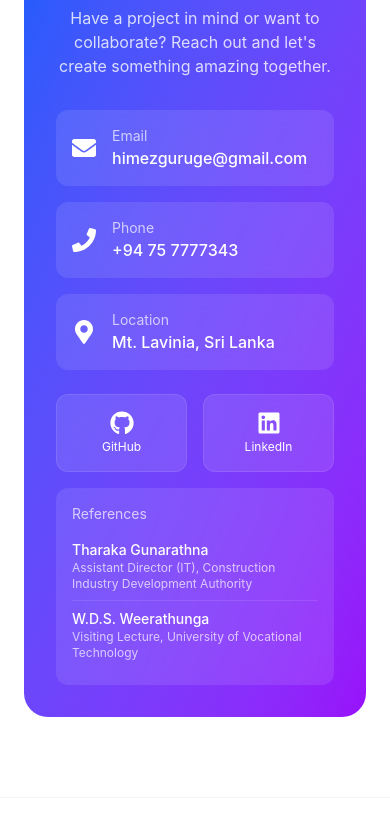
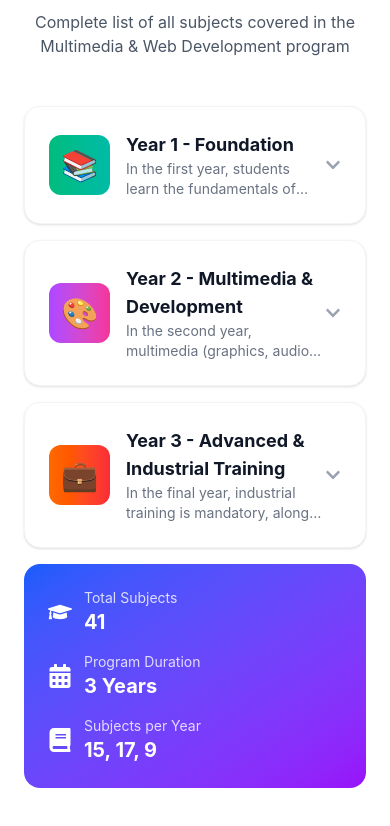
Before and after one commit to HimashGuruge/myPortfolio, a React (Vite) app: page / in a window 390 px wide. Shown: the part 7638-8464 px from the top of the page. Built offline with nearby package versions, Linux system fonts and the light colour scheme.

Commit message:
add subjects section and update navigation links

```diff
--- a/src/components/page.jsx
+++ b/src/components/page.jsx
@@ -1,6 +1,9 @@
-// src/components/pagejsx or Page.jsx
 import { useState } from "react";
 import {
+  FaBook,
+  FaCalendarAlt,
+  FaCheckCircle,
+  FaChevronDown,
   FaCode,
   FaDatabase,
   FaEnvelope,
@@ -44,7 +47,15 @@ const portfolioData = {
     { value: "3", label: "Companies Worked" },
   ],
 
-  navLinks: ["Home", "About", "Experience", "Projects", "Skills", "Contact"],
+  navLinks: [
+    "Home",
+    "About",
+    "Experience",
+    "Projects",
+    "Skills",
+    "Subjects",
+    "Contact",
+  ],
 
   education: [
     {
@@ -205,6 +216,80 @@ const {
 } = portfolioData;
 
 // ============================================================
+// SUBJECT DATA - ALL SUBJECTS (NO OPTIONAL)
+// ============================================================
+const subjectData = [
+  {
+    year: "Year 1 - Foundation",
+    icon: "📚",
+    description:
+      "In the first year, students learn the fundamentals of computer science and web technology, along with basic communication skills.",
+    subjects: [
+      "Computer Architecture & Operating System",
+      "Data Structures and Algorithms",
+      "Object-Oriented Programming with C++",
+      "Software Development Practices",
+      "Database Analysis and Design",
+      "Database Programming",
+      "Database Management Systems",
+      "Computer Networks",
+      "Network Administration",
+      "Internet Technologies",
+      "Web Programming",
+      "Enterprise Technologies and Architectures",
+      "Communication Skills - I",
+      "Communication Skills - II",
+      "Fundamentals of Mass Communication",
+    ],
+    color: "from-emerald-500 to-teal-500",
+  },
+  {
+    year: "Year 2 - Multimedia & Development",
+    icon: "🎨",
+    description:
+      "In the second year, multimedia (graphics, audio-video, animation) design components are introduced along with project management and entrepreneurship.",
+    subjects: [
+      "Programming in .NET",
+      "Web Technology & Applications",
+      "Digital Electronics",
+      "Art and Design",
+      "2D and 3D Graphics",
+      "Audio & Video Production Techniques",
+      "Digital Signal Processing Techniques & Image Processing",
+      "Audio and Video Editing Techniques",
+      "Multimedia Product Development",
+      "Animation Technology and Applications",
+      "Project Management Practices",
+      "Entrepreneurship Development and Management",
+      "Software Quality Assurance",
+      "Research Methods",
+      "Stress Management",
+      "Cosmology",
+      "Fundamentals of Energy Management",
+    ],
+    color: "from-purple-500 to-pink-500",
+  },
+  {
+    year: "Year 3 - Advanced & Industrial Training",
+    icon: "💼",
+    description:
+      "In the final year, industrial training is mandatory, along with advanced web and multimedia processing subjects and a major project.",
+    subjects: [
+      "Work Based / Industrial Training",
+      "Enterprise System Design",
+      "Web Interface Design & Application Software",
+      "Multimedia Data Processing",
+      "Professional Issues in Information Technology",
+      "Information Systems Management",
+      "Project (Multimedia & Web Development Project)",
+      "Photography",
+      "Occupational Health & Safety",
+    ],
+    color: "from-orange-500 to-red-500",
+  },
+];
+
+// ============================================================
 // COMPONENTS
 // ============================================================
 
@@ -251,7 +336,7 @@ const Navigation = ({ links }) => {
   );
 };
 
-// Hero Section - "Say Hello!" button removed
+// Hero Section
 const Hero = ({
   name,
   title,
@@ -297,17 +382,12 @@ const Hero = ({
               </span>
             </div>
             <div className="flex flex-wrap gap-4 mt-6">
-              {/* 👇 "Say Hello!" button REMOVED */}
-
-              {/* View My Work button */}
               <a
                 href="#projects"
                 className="inline-flex items-center gap-2 bg-white hover:bg-gray-50 text-gray-700 px-8 py-3 rounded-full font-medium border border-gray-200 transition-all"
               >
                 View My Work
               </a>
-
-              {/* Download CV button */}
               <button
                 onClick={handleCVClick}
                 className="inline-flex items-center gap-2 bg-green-600 hover:bg-green-700 text-white px-8 py-3 rounded-full font-medium transition-all shadow-lg shadow-green-600/25 hover:shadow-green-600/40"
@@ -621,6 +701,133 @@ const Projects = ({ projects }) => {
   );
 };
 
+// ============================================================
+// SUBJECTS SECTION
+// ============================================================
+const Subjects = () => {
+  const [openYear, setOpenYear] = useState(null);
+
+  const toggleYear = (index) => {
+    setOpenYear(openYear === index ? null : index);
+  };
+
+  // Calculate total subjects
+  const totalSubjects = subjectData.reduce(
+    (acc, year) => acc + year.subjects.length,
+    0,
+  );
+
+  return (
+    <section id="subjects" className="py-20 bg-white">
+      <div className="max-w-6xl mx-auto px-6">
+        <div className="text-center max-w-3xl mx-auto mb-12">
+          <span className="text-blue-600 font-semibold text-sm tracking-wider uppercase">
+            Academic Subjects
+          </span>
+          <h2 className="text-3xl sm:text-4xl font-bold text-gray-900 mt-2">
+            📚 Course Curriculum
+          </h2>
+          <p className="text-gray-600 mt-3">
+            Complete list of all subjects covered in the Multimedia & Web
+            Development program
+          </p>
+        </div>
+
+        <div className="space-y-4">
+          {subjectData.map((yearData, index) => (
+            <div
+              key={index}
+              className="bg-white rounded-2xl overflow-hidden shadow-sm border border-gray-100 hover:shadow-lg transition-shadow"
+            >
+              <button
+                onClick={() => toggleYear(index)}
+                className="w-full p-6 text-left flex items-center justify-between hover:bg-gray-50 transition-colors duration-300"
+              >
+                <div className="flex items-center gap-4">
+                  <div
+                    className={`text-3xl bg-gradient-to-r ${yearData.color} p-3 rounded-xl text-white`}
+                  >
+                    {yearData.icon}
+                  </div>
+                  <div>
+                    <h3 className="text-lg font-bold text-gray-900">
+                      {yearData.year}
+                    </h3>
+                    <p className="text-gray-500 text-sm max-w-2xl line-clamp-2">
+                      {yearData.description}
+                    </p>
+                  </div>
+                </div>
+                <span
+                  className={`transform transition-transform duration-300 ${openYear === index ? "rotate-180" : ""}`}
+                >
+                  <FaChevronDown className="text-gray-400" />
+                </span>
+              </button>
+
+              {openYear === index && (
+                <div className="px-6 pb-6 animate-fadeIn">
+                  <div className="grid grid-cols-1 md:grid-cols-2 lg:grid-cols-3 gap-3">
+                    {yearData.subjects.map((subject, i) => (
+                      <div
+                        key={i}
+                        className="flex items-center gap-3 bg-gray-50 rounded-xl p-3 hover:bg-gray-100 transition-colors group"
+                      >
+                        <div
+                          className={`w-1.5 h-1.5 rounded-full bg-gradient-to-r ${yearData.color}`}
+                        ></div>
+                        <span className="text-sm text-gray-700 group-hover:text-gray-900 transition-colors">
+                          {subject}
+                        </span>
+                      </div>
+                    ))}
+                  </div>
+
+                  <div className="mt-4 pt-4 border-t border-gray-200">
+                    <span className="text-xs text-gray-500 flex items-center gap-1">
+                      <FaCheckCircle className="text-green-500" />
+                      {yearData.subjects.length} subjects completed
+                    </span>
+                  </div>
+                </div>
+              )}
+            </div>
+          ))}
+
+          {/* Summary Card */}
+          <div className="bg-gradient-to-br from-blue-600 to-purple-600 rounded-2xl p-6 mt-4 text-white">
+            <div className="flex flex-wrap items-center justify-between gap-4">
+              <div className="flex items-center gap-3">
+                <FaGraduationCap className="text-2xl" />
+                <div>
+                  <p className="text-sm text-white/80">Total Subjects</p>
+                  <p className="text-xl font-bold">{totalSubjects}</p>
+                </div>
+              </div>
+              <div className="flex items-center gap-3">
+                <FaCalendarAlt className="text-2xl" />
+                <div>
+                  <p className="text-sm text-white/80">Program Duration</p>
+                  <p className="text-xl font-bold">3 Years</p>
+                </div>
+              </div>
+              <div className="flex items-center gap-3">
+                <FaBook className="text-2xl" />
+                <div>
+                  <p className="text-sm text-white/80">Subjects per Year</p>
+                  <p className="text-xl font-bold">
+                    {subjectData.map((y) => y.subjects.length).join(", ")}
+                  </p>
+                </div>
+              </div>
+            </div>
+          </div>
+        </div>
+      </div>
+    </section>
+  );
+};
+
 // Contact Section
 const Contact = ({ socials, email, phone, location, references }) => {
   return (
@@ -771,6 +978,7 @@ function Page() {
       <Experience experiences={experiences} />
       <Projects projects={projects} />
       <Skills skills={skills} />
+      <Subjects />
       <Contact
         socials={{ github, linkedin }}
         email={email}
--- a/src/index.css
+++ b/src/index.css
@@ -1 +1,29 @@
 @import "tailwindcss";
+
+@tailwind base;
+@tailwind components;
+@tailwind utilities;
+
+@layer utilities {
+  @keyframes fadeIn {
+    from {
+      opacity: 0;
+      transform: translateY(-10px);
+    }
+    to {
+      opacity: 1;
+      transform: translateY(0);
+    }
+  }
+
+  .animate-fadeIn {
+    animation: fadeIn 0.3s ease-out forwards;
+  }
+
+  .line-clamp-2 {
+    display: -webkit-box;
+    -webkit-line-clamp: 2;
+    -webkit-box-orient: vertical;
+    overflow: hidden;
+  }
+}
```
